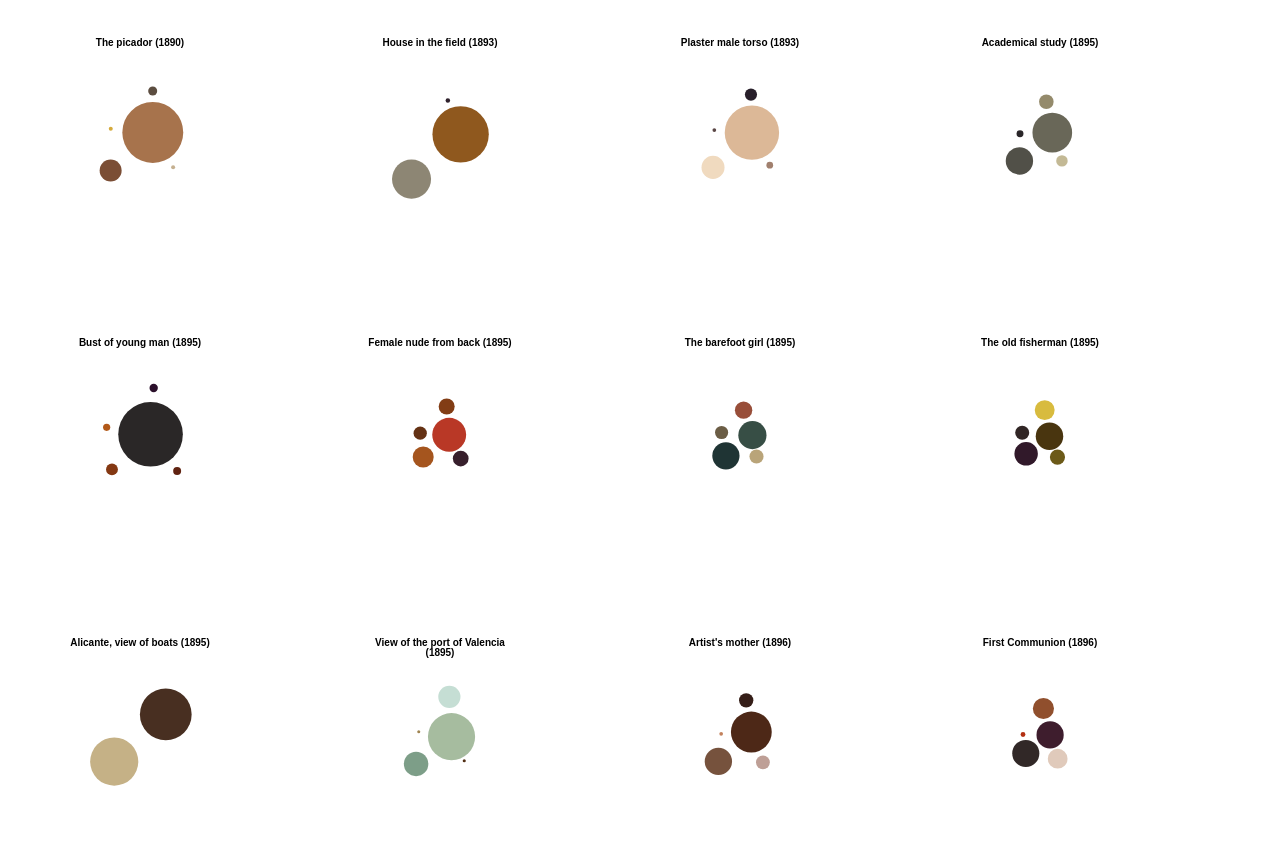
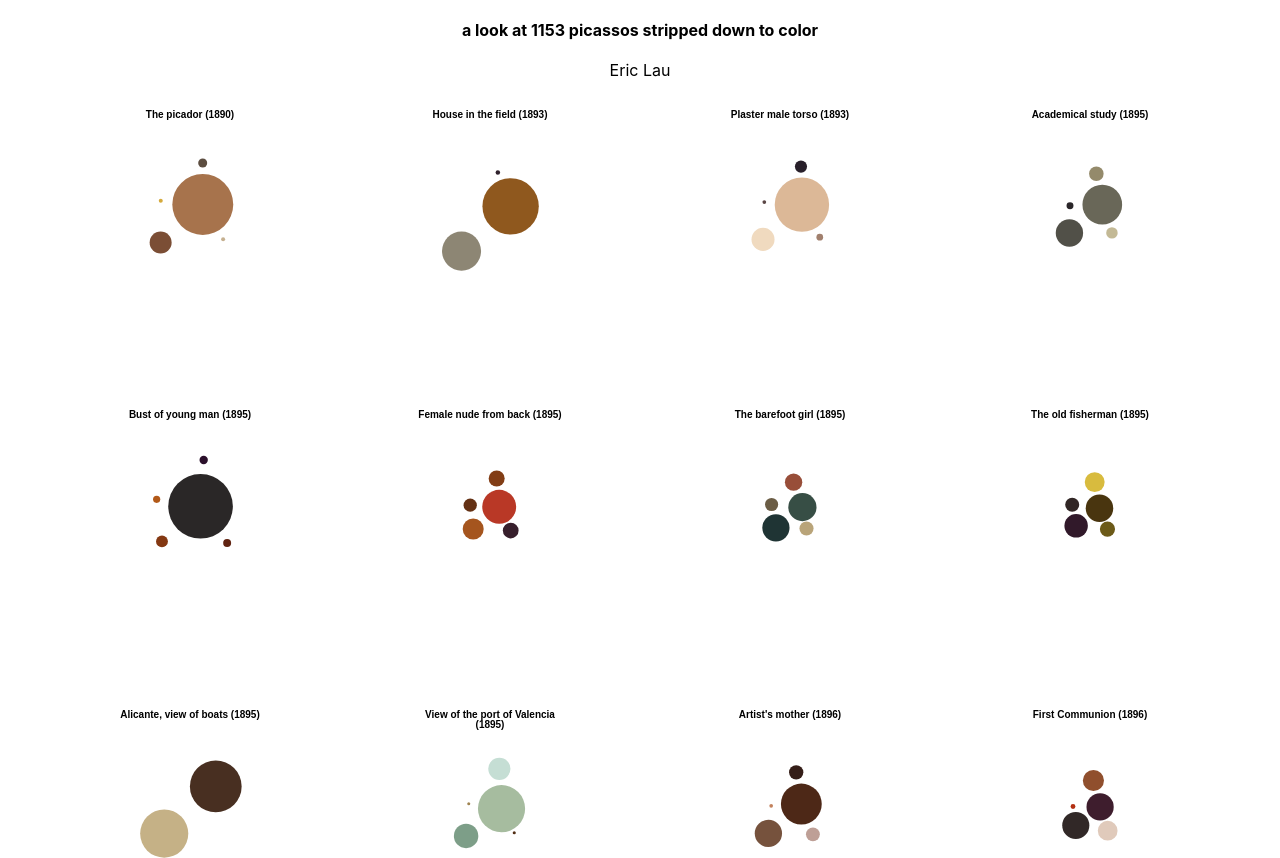
Before and after one commit to erxclau/picasso, a plain HTML site: page index.html in a window 1280 px wide. Shown: the top 858 px of the page. Drawn offline with nearby package versions, Linux system fonts and the light colour scheme; animation ran at ten frames a second.

Commit message:
Add header

```diff
--- a/index.html
+++ b/index.html
@@ -5,12 +5,28 @@
         <meta charset="UTF-8">
         <meta name="viewport" content="width=device-width, initial-scale=1.0">
         <title>Picasso</title>
+        <style>
+            html {
+                margin: 0;
+            }
+
+            body {
+                margin: 0;
+                padding: 0;
+                font-family: -apple-system, BlinkMacSystemFont, 'Segoe UI', Roboto, Oxygen, Ubuntu, Cantarell, 'Open Sans', 'Helvetica Neue', sans-serif;
+            }
+
+        </style>
     </head>
 
     <body>
-        <center>
+        <div style="text-align: center;">
+            <div style="font-weight: bold; margin-top: 20px; margin-bottom: 20px;">
+                a look at 1153 picassos stripped down to color
+            </div>
+            <div>Eric Lau</div>
             <svg></svg>
-        </center>
+        </div>
         <script src="https://d3js.org/d3.v5.min.js"></script>
         <script src="main.js"></script>
     </body>
--- a/main.js
+++ b/main.js
@@ -27,7 +27,7 @@ window.onload = async () => {
         .attr('x', (d, i) => getX(i) + (size / 2))
         .attr('y', (d, i) => getY(i) + (size / 2) + 30)
         .attr('transform',
-            (d, i) => `translate(${getX(i) + 25}, ${getY(i) + 25})`)
+            (d, i) => `translate(${getX(i) + 75}, ${getY(i) + 25})`)
         .each(simulation)
 
     let titles = works
```
Also changed, not shown: 1 other file.
